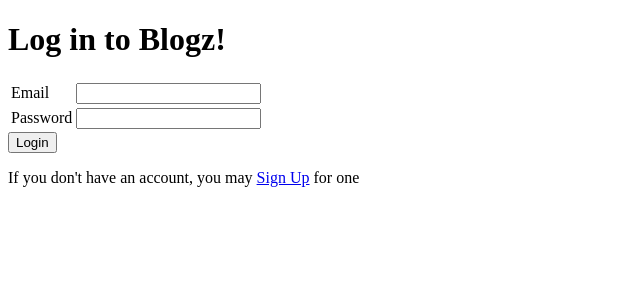
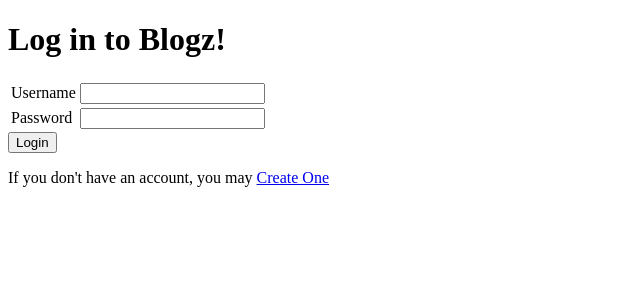
Before and after one commit to agfogle/blogz, a Flask app: page /login in a window 1280 px wide. Shown: the part 26-326 px from the top of the page, without its empty margins (0-640 px from the left). Run offline with Flask 2, Linux system fonts and the light colour scheme.

Commit message:
Added route for login and validated info based on use cases.

```diff
--- a/main.py
+++ b/main.py
@@ -63,12 +63,39 @@ def new_post():
             db.session.commit()
             return redirect('/blog?id={}'.format(new_blog.id))
 
-        else:
-            return render_template('newpost.html', blog_title=blog_title, title_error=title_error, blog_body=blog_body, body_error=body_error)
 
-@app.route('/login')
+        return render_template('newpost.html', blog_title=blog_title, title_error=title_error, blog_body=blog_body, body_error=body_error)
+
+@app.route('/login', methods=['GET','POST'])
 def login():
-    return render_template('login.html')
+    if request.method == 'GET':
+        return render_template('login.html')
+
+    if request.method == 'POST':
+        username = request.form['username']
+        password = request.form['password']
+        user = User.query.filter_by(username=username)
+
+        username_error = ''
+        password_error = ''
+
+
+        if user and User.password == password:
+            #Keep username in session
+            return redirect('/newpost')
+
+        elif user == username and password != User.password:
+            password_error="Password is incorrect"
+
+        elif username not in user:
+            username_error = "Username does not exist"
+
+        return render_template('login.html', username=username, username_error=username_error, password_error=password_error)
+
+@app.route('/signup')
+def signup():
+    return render_template('signup.html')
+
 
 if __name__ =='__main__':
     app.run()
--- a/templates/login.html
+++ b/templates/login.html
@@ -1,25 +1,40 @@
 {% extends "base.html" %}
 
 {% block content %}
+
+<html>
+    <head>
+        <style>
+            .error {
+                color: red;
+            }
+        </style>
+    </head>
+    <body>
+
     <h1>Log in to Blogz!</h1>
 
         <form action="/login" method="post">
             <table>
                 <tr>
-            <td><label for="email">Email</label></td>
+                    <td><label for="username">Username</label></td>
                     <td>
-                <input name="email" type="email" value="{{ email }}">
+                        <input name="username" type="text" value="{{ username }}">
+                        <span class="error">{{username_error}}</span>
                     </td>
                 </tr>
                 <tr>
                     <td><label for="password">Password</label></td>
                     <td>
                         <input name="password" type="password">
+                        <span class="error">{{password_error}}</span>
                     </td>
                 </tr>
             </table>
             <input type="submit" value="Login">
         </form>
 
-<p>If you don't have an account, you may <a href="/signup">Sign Up</a> for one</p>
+        <p>If you don't have an account, you may <a href="/signup">Create One</a></p>
+    </body>
+</html>
 {% endblock %}
```
Lines whose indentation alone changed are shown as unchanged.
